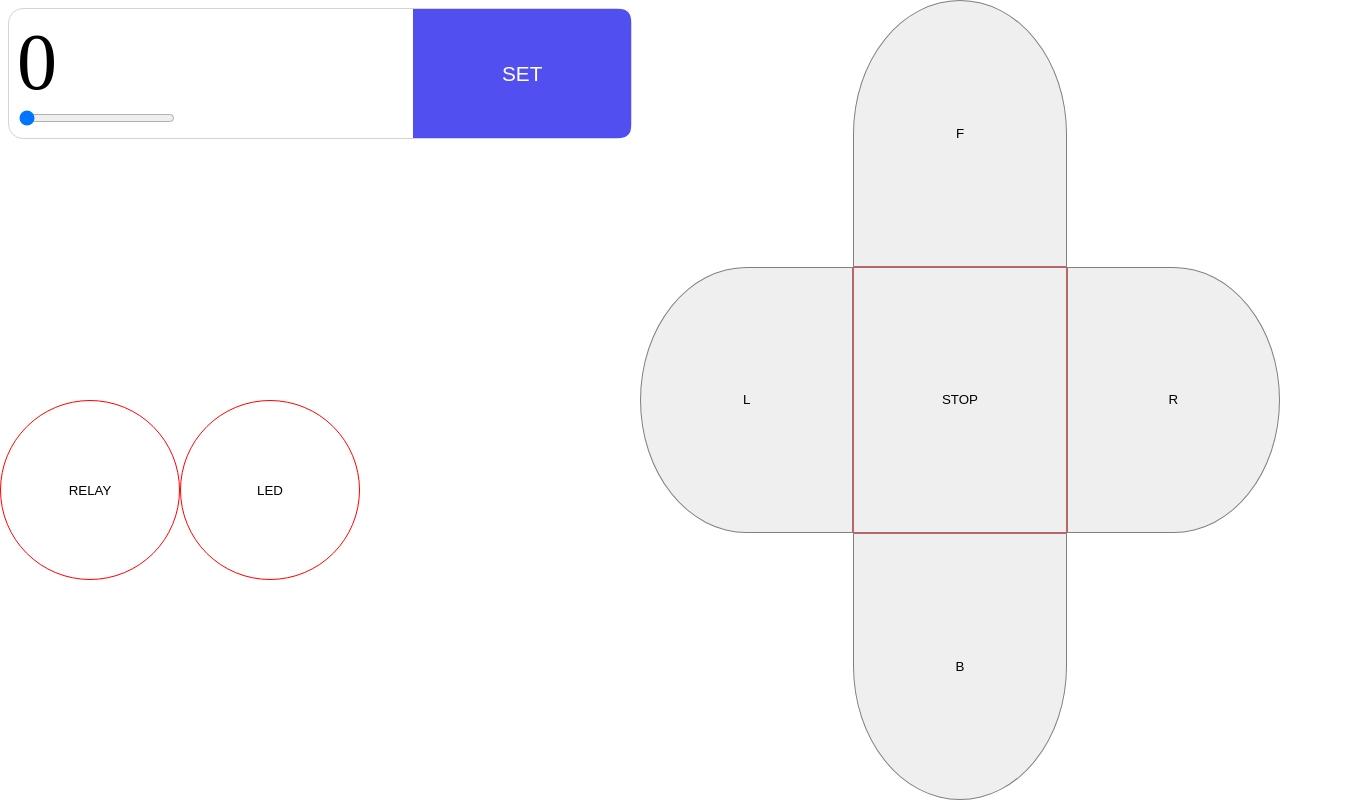
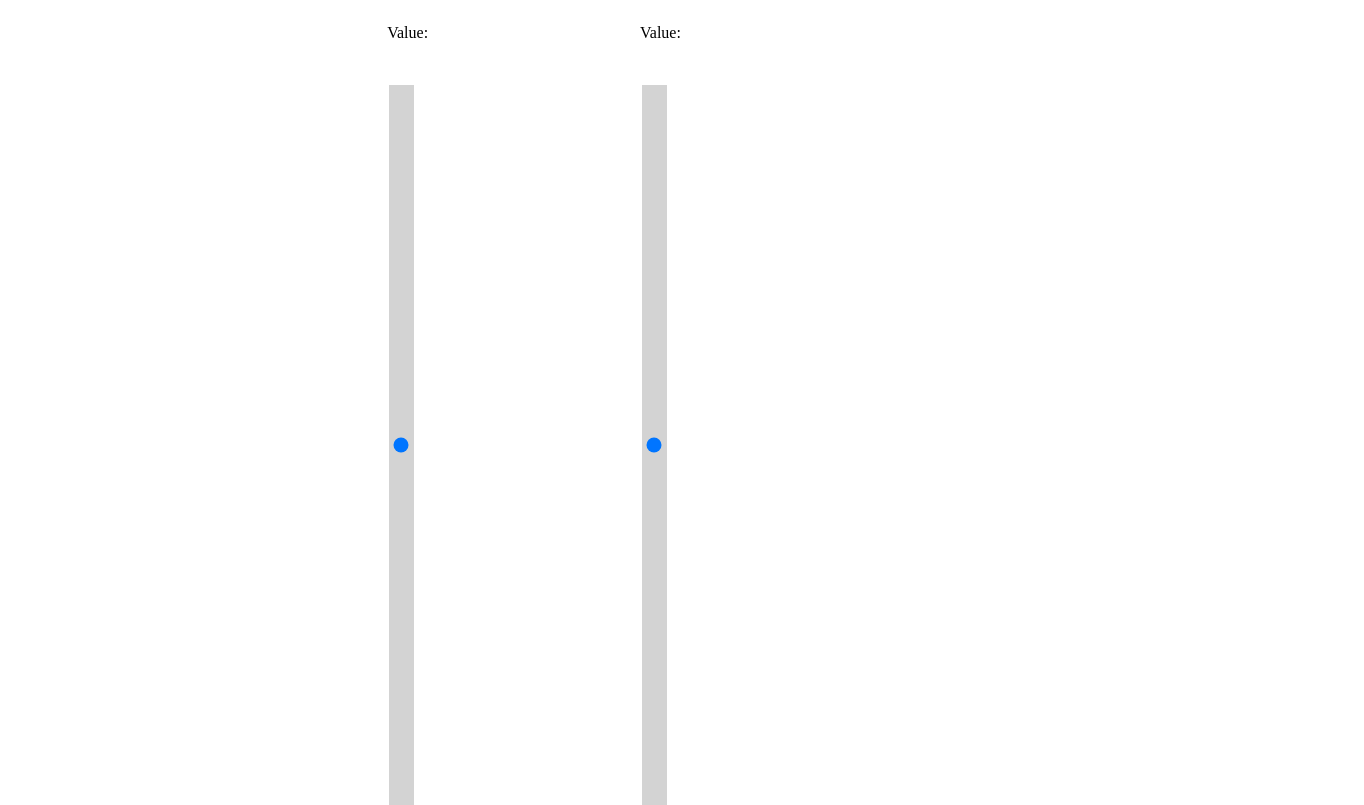
Before and after one commit to EgorTruee/Robot, a plain HTML site: page index.html in a window 1280 px wide. Shown: the whole page, 1364 px wide, since content can reach past the window. Drawn offline with Linux system fonts and the light colour scheme.

Commit message:
Page view created

```diff
--- a/index.html
+++ b/index.html
@@ -2,89 +2,41 @@
 <meta name="viewport" content="width=device-width, initial-scale=1.0">
 
 <style>
-    body {height: 100vh;overflow: hidden;margin: 0;}
-    .parent {
-        display: grid;
-        grid-template-columns: repeat(2, 1fr);
-        grid-template-rows: repeat(2, 1fr);
-        grid-column-gap: 0px;
-        grid-row-gap: 0px;
-        height: 100%;
-        }
-
-        .div1 { grid-area: 1 / 2 / 3 / 3; height: 100vh;}
-        .div2 { grid-area: 1 / 1 / 2 / 2; padding: 0.5rem;}
-        .div3 { grid-area: 2 / 1 / 3 / 2; }
-        .parent-j {
-        display: grid;
-        grid-template-columns: repeat(3, 1fr);
-        grid-template-rows: repeat(3, 1fr);
-        grid-column-gap: 0px;
-        grid-row-gap: 0px;
-        height: 100%;
-        /* justify-items: center;
-        align-items: center; */
-        }
-
-        .div-u { grid-area: 1 / 2 / 2 / 3; border: 1px solid gray;padding:2rem 3rem; border-radius:100% 100% 0 0;/**display:flex;flex-wrap:nowrap;justify-content:center;align-items:center;**/}
-        .div-l { grid-area: 2 / 1 / 3 / 2; border: 1px solid gray;padding:2.95rem 2.4rem; border-radius:100% 0 0 100%;}
-        .div-d { grid-area: 3 / 2 / 4 / 3; border: 1px solid gray;padding:2rem 3rem; border-radius:0 0 100% 100%;}
-        .div-r { grid-area: 2 / 3 / 3 / 4; border: 1px solid gray;padding:2.95rem 2.4rem; border-radius:0 100% 100% 0;}
-        .div-s { grid-area: 2 / 2 / 3 / 3; border: 1px solid rgb(233, 80, 80);padding:3rem 2.3rem; }
-
-        .analog {border:1px solid rgb(216, 211, 211);display: flex;border-radius:15px;justify-content: space-between;align-items: stretch;}
-        .analog-value{font-size:5rem;}
-        .btn-set{width: 35%;border-radius:0 10px 10px 0;border:none;background:#524FF0;color:white;font-size:1.3rem}
-        .analog-data{display: flex;flex-wrap: wrap;align-content: stretch;justify-content: flex-start;padding: 0.5rem;}
-        .div-slider{width:100%;}
-        .slider{width: 90%;}
-        .circ-btn{border-radius:100%;border:1px solid red;width:180px;height:180px;background:none;}
-        @media screen and (orientation: portrait) {
-            .parent {
-                display: grid;
-                grid-template-columns: 1fr;
-                grid-template-rows: repeat(3, 1fr);
-                grid-column-gap: 0px;
-                grid-row-gap: 0px;
-                }
-
-                .div1 { grid-area: 3 / 1 / 4 / 2; height: auto;}
-                .div2 { grid-area: 2 / 1 / 3 / 2; }
-                .div3 { grid-area: 1 / 1 / 2 / 2; }
-        }
+	body
+	{
+		display: flex;
+		justify-content: center;
+	}
+	.container
+	{
+		width: 20%;
+		height: 100%;
+	}
+	.slider
+	{
+		-webkit-appearance: none;
+		width: 90vh;
+		height: 25px;
+		background: #d3d3d3;
+		transform-origin: bottom left;
+		transform: rotate(90deg);
+	}
 </style>
-<div class="parent">
-    <div class="div1">
-        <div class="parent-j">
-            <button class="div-u" id="btn-up">F</button>
-            <button class="div-l" id="btn-lt">L</button>
-            <button class="div-d" id="btn-dn">B</button>
-            <button class="div-r" id="btn-rt">R</button>
-            <button class="div-s" id="btn-sp">STOP</button>
-        </div>
-    </div>
-    <div class="div2">
-        <div class="analog">
-            <div class="analog-data"><div class="analog-value" id="slider-txt">0</div>
-                <div class="div-slider"><input id="slider-val" class="slider" type="range" value="0" min="0" max="255"/></div>
-            </div>
-            <button class="btn-set" id="btn-set">SET</button>
-        </div>
-    </div>
-    <div class="div3"><button class="circ-btn" id="btn-fire">RELAY</button><button class="circ-btn" id="btn-led">LED</button></div>
+<div class = "container">
+	<p>Value: <span id = "LeftValue"></span></p>
+	<input type = "range" min = "-255" max = "255" value = "0" class = "slider" id = "LeftSlider">
+</div>
+<div class = "container">
+	<p>Value: <span id = "RightValue"></span></p>
+	<input type = "range" min = "-255" max = "255" value = "0" class = "slider" id = "RightSlider">
 </div>
 
 <script>
 let gateway = `ws://${window.location.hostname}/ws`;
+let LeftSlider = document.getElementById("LeftSlider");
+let LeftOutput = document.getElementById("LeftValue");
+let websocket;
 
-let sliderTxt = document.querySelector("#slider-txt");
-let sliderVal = document.querySelector("#slider-val");
-let fireBtn = document.querySelector("#btn-fire");
-let ledBtn = document.querySelector("#btn-led");
-let ledState = 0;
-let fireState = 0;
-
-let websocket;
 window.addEventListener('load', onload);
 
 function onload(event) {
```
